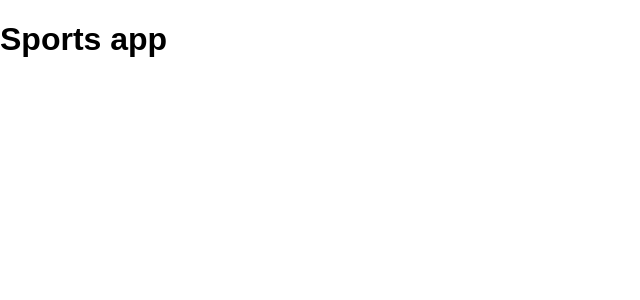
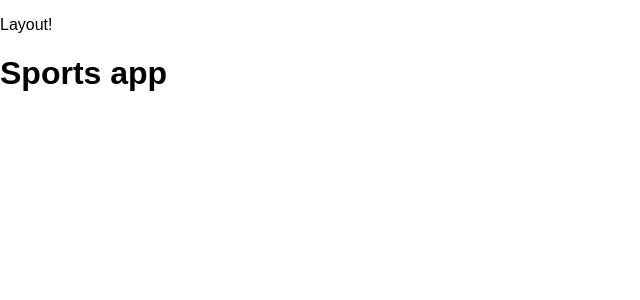
Before and after one commit to bananno/store-order, a React app: page / in a window 1280 px wide. Shown: the top 300 px of the page, without its empty margins (0-640 px from the left). Built offline with nearby package versions, Linux system fonts and the light colour scheme.

Commit message:
Layout - Add the layout component to the App.js file

```diff
--- a/src/App.js
+++ b/src/App.js
@@ -1,10 +1,12 @@
 import React, { Component } from 'react';
 import './App.css';
+import Layout from './components/Layout/Layout';
 
 class App extends Component {
   render() {
     return (
       <div className="App">
+      <Layout />
         <h1>Sports app</h1>
       </div>
     );
```
